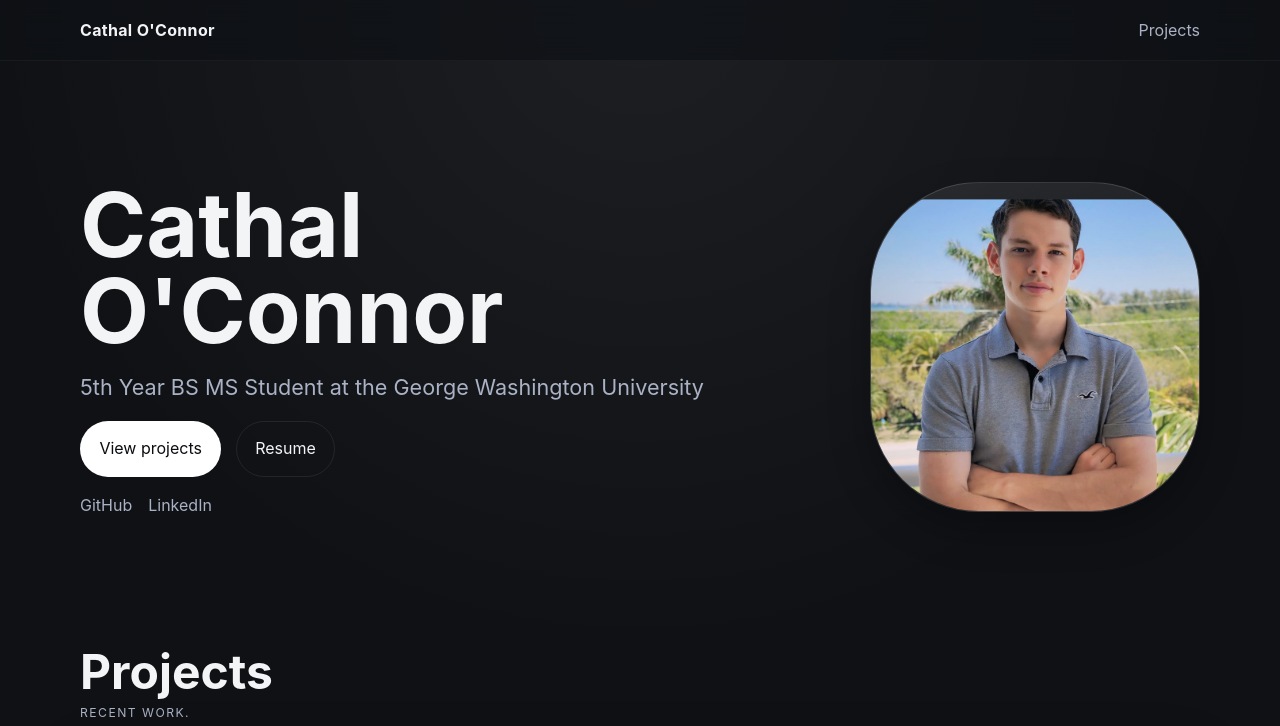
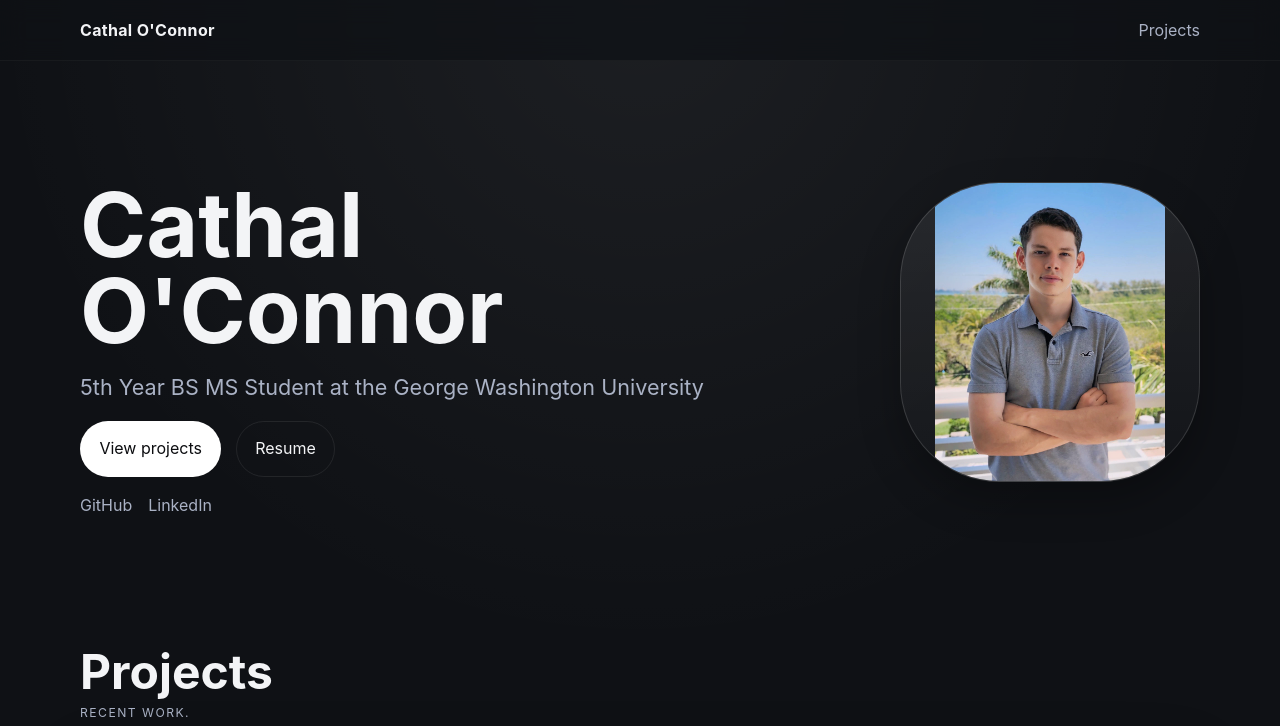
Before and after one commit to oconnortc03/oconnortc03.github.io, a Jekyll site: the page built from index.html, in a window 1280 px wide and 1400 px high. Shown: the top 726 px of the window. Built offline with Jekyll 4.4.1, drawn with Linux system fonts in a browser that asks for light colours; grey boxes are pictures that could not be loaded.

Commit message:
Headshot spacing

```diff
--- a/assets/css/style.css
+++ b/assets/css/style.css
@@ -135,8 +135,8 @@
 }
 
 .hero-headshot {
-  flex: 0 0 clamp(210px, 28vw, 330px);
-  width: clamp(210px, 28vw, 330px);
+  flex: 0 0 clamp(210px, 28vw, 300px);
+  width: clamp(210px, 28vw, 300px);
   aspect-ratio: 1;
   overflow: hidden;
   border: 1px solid rgba(255,255,255,0.14);
@@ -150,7 +150,8 @@
   width: 100%;
   height: 100%;
   object-fit: cover;
-  transform: translateY(+5%)
+  object-position: center 35%;
+  object-fit: contain;
 }
 
 .lead {
```
